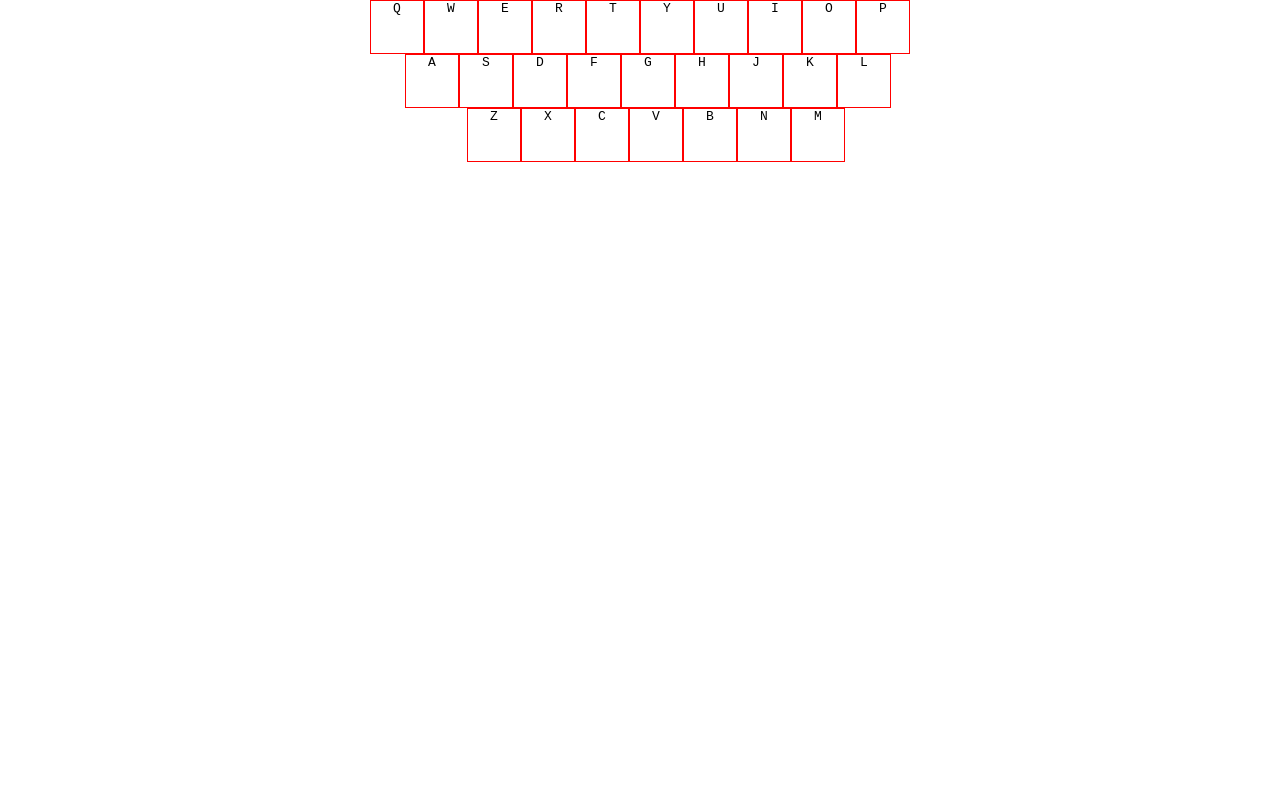
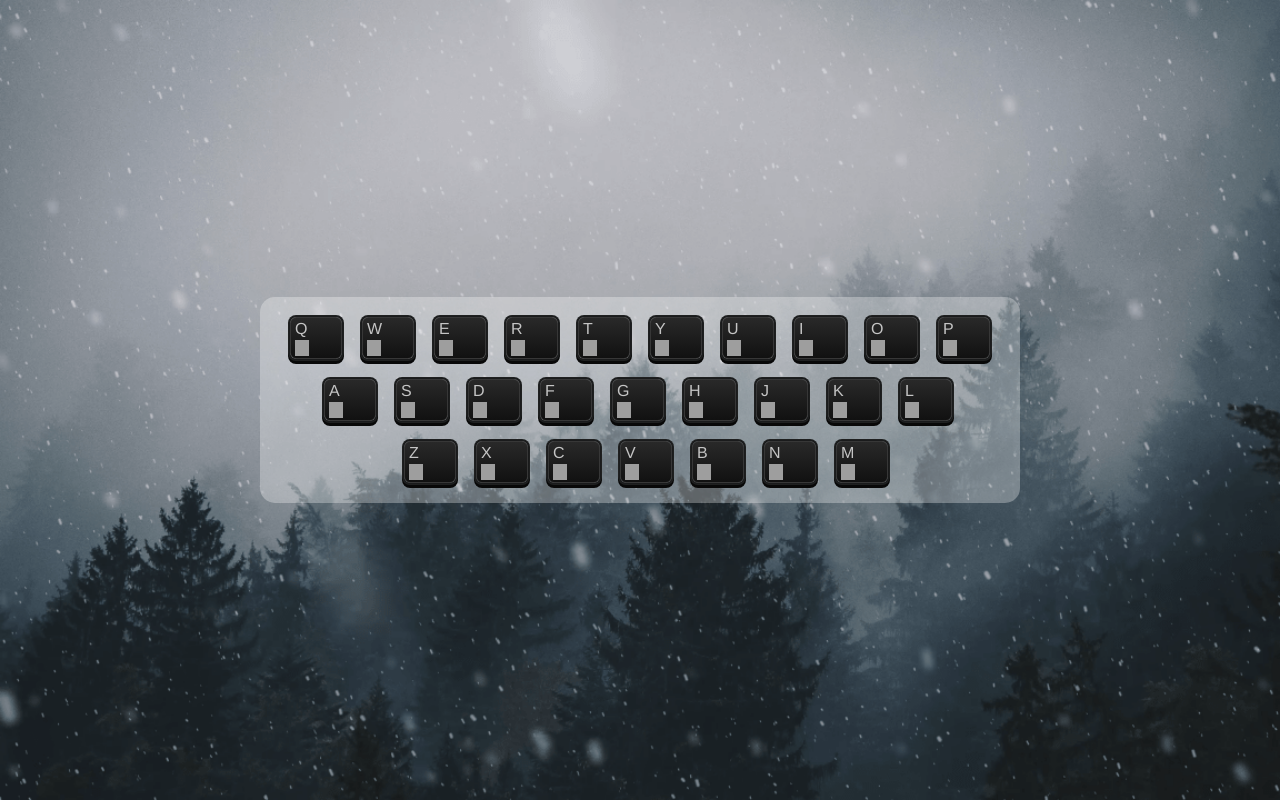
Before and after one commit to no1harm/KeyboardProject, a plain HTML site: page index.html in a window 1280 px wide. Drawn offline with Linux system fonts and the light colour scheme; grey boxes are pictures that could not be loaded.

Commit message:
完成键盘的样式，针对JS代码进行封装和优化，修改bug

```diff
--- a/index.html
+++ b/index.html
@@ -15,10 +15,59 @@
     </main>
     <footer></footer>
     <script>
+
+        // 1.初始化数据
+        var hashInit = init()
+        var keys = hashInit['keys']
+        var hash = hashInit['hash']
+
+        // 2.生成键盘
+
+        for (var index =0;index<keys['length'];index++) {
+
+            var div = divMaker()
+
+            var row = keys[index]
+
+            //遍历keys，生成kbd标签
+            for (var index2 = 0;index2 < row.length;index2++) {
+
+                var img = imgMaker(hash[row[index2]])
+
+                var span = spanMaker(row[index2])
+
+                var button = buttonMaker(row[index2])
+
+                var kbd = kbdMaker()
+
+                div.append(kbd)
+
+            }
+        }
+
+        // 3.监听键盘
+        listenUser()
+        function listenUser(){
+            document.onkeypress = function(keyWord) {
+                // 得知用户按下的是哪个键
+                var key = keyWord['key']
+                //得到用户所获得的哪个地址
+                var website = hash[key]
+                // 把当前网站的地址变为新的网站地址
+                // location.href = "http://" + website
+                //在新窗口打开网站地址
+                window.open("http://" + website,'_blank')
+            }
+        }
+
+
+        //工具函数
+
+        function init(){
             var keys = {
-            0: ['Q','W','E','R','T','Y','U','I','O','P'],
-            1: ['A','S','D','F','G','H','J','K','L'],
-            2: ['Z','X','C','V','B','N','M'],
+                0: ['Q', 'W', 'E', 'R', 'T', 'Y', 'U', 'I', 'O', 'P'],
+                1: ['A', 'S', 'D', 'F', 'G', 'H', 'J', 'K', 'L'],
+                2: ['Z', 'X', 'C', 'V', 'B', 'N', 'M'],
                 length: 3,
             }
             var hash = {
@@ -28,49 +77,82 @@
                 n: 'ngo.com',
                 m: 'www.mcdonalds.com'
             }
-        // 取出localStorage中的hashValue所对应的hash
-        var hashInLocalStorage = JSON.parse(localStorage.getItem('hashValue') || 'null')
-        if(hashInLocalStorage) {
+            var hashInLocalStorage = getLocalStorage('hashValue')
+            if (hashInLocalStorage) {
                 hash = hashInLocalStorage
             }
-        index = 0;
-        //遍历keys，生成div标签
-        while(index < keys['length']) {
-            divCreate = document.createElement('div')
-            mainFather.append(divCreate)
-            row = keys[index]
-            index2 = 0
-            //遍历keys，生成kbd标签
-            while(index2 < row.length) {
-                kbdCreate = document.createElement('kbd')
-                rowText = row[index2]
-                //获取kbd标签内容
-                kbdCreate.textContent = rowText
-                buttonCre = document.createElement('button')
-                buttonCre.textContent = '编辑'
-                buttonCre.id = rowText
-                buttonCre.onclick = function(keyWord) {
-                    key = keyWord.target.id
+            return {
+                keys : keys,
+                hash : hash
+            }
+        }
+
+        function getLocalStorage(name) {
+                return JSON.parse(localStorage.getItem(name) || 'null')
+            }
+
+        function tag(name,attrs){
+            var element = document.createElement(name)
+            for (var key in attrs) {
+                element[key] = attrs[key]
+            }
+            return element
+        }
+
+        function spanMaker(num) {
+            var span = tag('span',{className:'text'})
+            var rowText = num
+            span.textContent = rowText
+            return span
+        }
+        function imgMaker(src){
+            var img = tag('img')
+                if (src) {
+                    img.src = 'http://' + src + '/favicon.ico'
+                }else {
+                        img.src = '//i.loli.net/2018/08/13/5b7119df79c1a.png'
+                }
+                img.onerror = function(xxx){
+                    xxx.target.src = '//i.loli.net/2018/08/13/5b7119df79c1a.png'
+                }
+            return img
+        }
+        function buttonMaker(name){
+            var buttonCre = tag('button',{textContent:'Edit'})
+            buttonCre.id = name
+            buttonCre.onclick = function (keyWord) {
+                var key = keyWord.target.id
+                var img2 = keyWord.target.previousSibling
+                img2.src = 'http://' + hash[key] + '/favicon.ico'
                 x = prompt('give me a website')
                 hash[key] = x
+                img2.onerror = function (xxx) {
+                    xxx.target.src = '//i.loli.net/2018/08/13/5b7119df79c1a.png'
+                }
                 //使用localStorage存储
-                    localStorage.setItem('hashValue',JSON.stringify(hash))
+                localStorage.setItem('hashValue', JSON.stringify(hash))
             }
-                kbdCreate.append(buttonCre)
-                divCreate.append(kbdCreate)
-                index2 += 1
+            return buttonCre
         }
-            index += 1
+
+        function kbdMaker(){
+            var kbdCreate = tag('kbd',{className:'key'})
+                // var span = tag('span',{className:'text'})
+                var rowText = row[index2]
+                // span.textContent = rowText
+                //获取kbd标签内容
+                kbdCreate.appendChild(span)
+
+                kbdCreate.append(img)
+
+                kbdCreate.append(button)
+
+            return kbdCreate
         }
-        document.onkeypress = function(keyWord) {
-            // 得知用户按下的是哪个键
-            key = keyWord['key']
-            //得到用户所获得的哪个地址
-            website = hash[key]
-            // 把当前网站的地址变为新的网站地址
-            // location.href = "http://" + website
-            //在新窗口打开网站地址
-            window.open("http://" + website,'_blank')
+        function divMaker(){
+            var divCreate = tag('div',{className:'row'})
+            mainFather.append(divCreate)
+            return divCreate
         }
     </script>
 </body>
--- a/style.css
+++ b/style.css
@@ -1,5 +1,17 @@
 *{margin: 0;padding: 0}
 a{text-decoration: none;}
+body {
+    height: 100vh;
+    background: #c5c5c5 url(./img/wallhaven.png) no-repeat center center ;
+    background-size: cover;
+}
+main {
+    display: flex;
+    text-align: center;
+    justify-content: center;
+    align-items: center;
+    height: 100vh;
+}
 kbd{
     border: 1px solid red;
     width: 4em;
@@ -14,6 +26,7 @@ kbd button{
     right: 0;
     bottom: 0;
     display: none;
+    /* font-size: 2px; */
 }
 kbd:hover button{
     display: inline-block;
@@ -24,6 +37,8 @@ main {
 #mainFather {
     display: inline-block;
     text-align: center;
+    background: rgba(255, 255, 255, 0.3);
+    border-radius: 15px;
 }
 #mainFather div:nth-child(2){
     margin-left: 1em;
@@ -31,3 +46,33 @@ main {
 #mainFather div:nth-child(3){
     margin-left: 2em;
 }
+.key {
+    position: relative;
+    width: 50px;
+    height: 40px;
+    background: linear-gradient(to bottom,#292929 0%,#111111 100%);
+    border: 1px solid #373737;
+    color: #c5c5c5;
+    border-radius: 6px;
+    box-shadow: 0 0 0 1px #1a1b1c,0 0 0 2px #1f2020,0 3px 0 2px #080808;
+    font-size: 16px;
+    font-family: Helvetica;
+}
+.row {
+    margin: 20px;
+}
+.row .key {
+    margin: 0 10px;
+}
+.key img {
+    height: 16px;
+    width: 14px;
+    position: absolute;
+    left: 4px;
+    bottom: 2px;
+}
+.key .text {
+    position: absolute;
+    left:4px;
+    top: 2px;
+}
```
Also changed, not shown: icon-01.png (added), img/wallhaven.png (added). Lines whose indentation alone changed are shown as unchanged.
